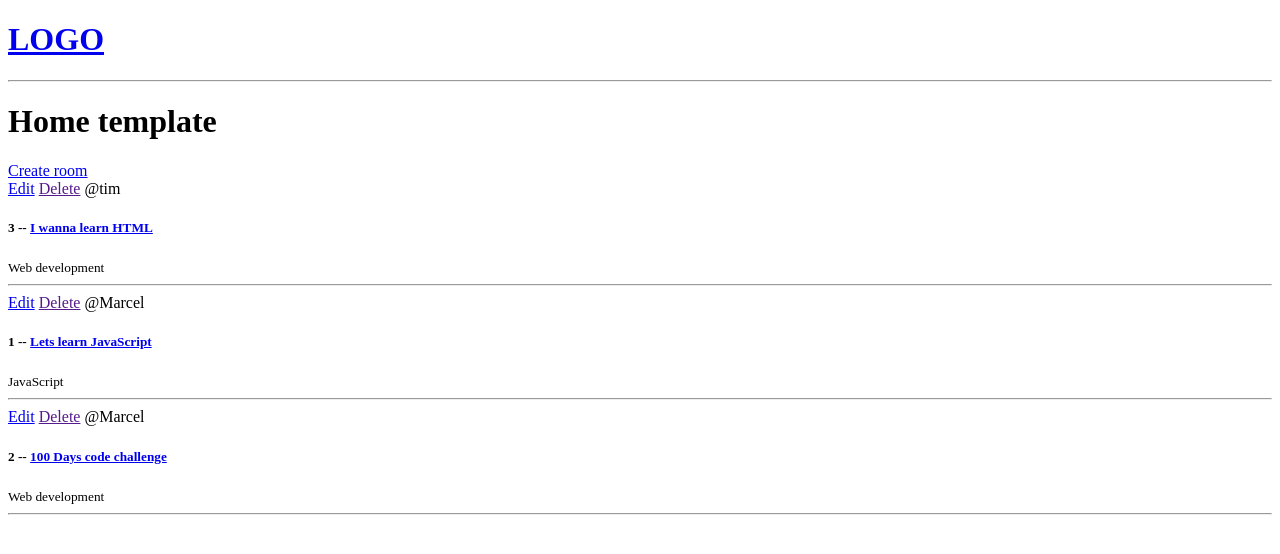
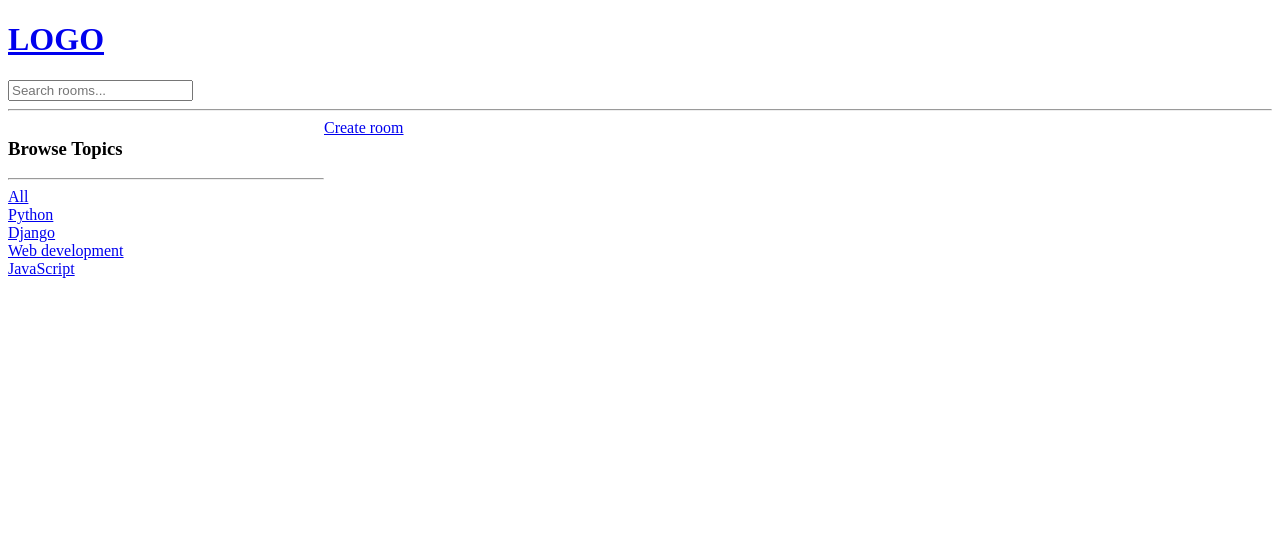
Before and after one commit to Marcel-Siudmak/studybud, a Django app: a page that uses studybud/templates/navbar.html in a window 1280 px wide. Shown: the top 554 px of the page. Run offline with Django 4.2, Linux system fonts and the light colour scheme; data comes from the database, SQL or seed files in the repository; both versions use the stored data as it was after the commit.

Commit message:
searchbar

```diff
--- a/studybud/base/templates/base/home.html
+++ b/studybud/base/templates/base/home.html
@@ -2,7 +2,31 @@
 
 {% block content %}
 
-<h1>Home template</h1>
+<style>
+    .home-container {
+        display: grid;
+        grid-template-columns: 1fr 3fr;
+    }
+
+</style>
+
+<div  class="home-container">
+
+
+    <div>
+        <h3>Browse Topics</h3>
+        <hr>
+
+        <div>
+            <a href="{% url 'home' %}">All</a>
+        </div>
+
+        {% for topic in topics %}
+            <div>
+                <a href="{% url 'home' %}?q={{topic.name}}">{{topic.name}}</a>
+            </div>
+        {% endfor %}
+    </div>
 
     <div>
         <a href="{% url 'create-room'  %}">Create room</a>
@@ -11,7 +35,7 @@
             {% for room in rooms %}
                 <div>
                     <a href="{% url 'update-room' room.id %}">Edit</a>
-                <a href="">Delete</a>
+                    <a href="{% url 'delete-room' room.id %}">Delete</a>
                     <span>@{{room.host.username}}</span>
                     <h5>{{room.id}} -- <a href="{% url 'room' room.id %}">{{room.name}}</a></h5>
                     <small>{{room.topic.name}}</small>
@@ -21,4 +45,7 @@
         </div>
     </div>
 
+
+</div>
+
 {% endblock content %}
--- a/studybud/base/urls.py
+++ b/studybud/base/urls.py
@@ -7,4 +7,5 @@ urlpatterns = [
 
     path('create-room/', views.create_room, name='create-room'),
     path('update-room/<str:pk>', views.update_room, name='update-room'),
+    path('delete-room/<str:pk>', views.delete_room, name='delete-room'),
 ]
--- a/studybud/base/views.py
+++ b/studybud/base/views.py
@@ -1,15 +1,25 @@
+from calendar import c
 from email.mime import base
 from multiprocessing import context
 import re
 from django.shortcuts import render, redirect
-from .models import Room
+from .models import Room, Topic
 from .forms import RoomForm
+from django.db.models import Q
 
 
 
 def home(request):
-    rooms = Room.objects.all()
-    context = {'rooms': rooms}
+    q = request.GET.get('q') if request.GET.get('q') != None else ''
+    rooms = Room.objects.filter(
+        Q(topic__name__icontains=q) |
+        Q(name__icontains=q) |
+        Q(description__icontains=q)
+        )
+
+    topics = Topic.objects.all()
+
+    context = {'rooms': rooms, 'topics': topics}
     return render(request, 'base/home.html', context)
 
 def room(request, pk):
@@ -41,3 +51,10 @@ def update_room(request, pk):
 
     context = {'form': form}
     return render(request, 'base/room_form.html', context)
+
+def delete_room(request, pk):
+    room = Room.objects.get(id=pk)
+    if request.method == 'POST':
+        room.delete()
+        return redirect('home')
+    return render(request, 'base/delete.html', {'obj': room})
--- a/studybud/templates/navbar.html
+++ b/studybud/templates/navbar.html
@@ -2,4 +2,9 @@
     <h1>LOGO</h1>
 </a>
 
+<form method="GET" action="{% url 'home' %}">
+    <input type="text" name="q" placeholder="Search rooms..." />
+
+</form>
+
 <hr>
```
Also changed, not shown: studybud/base/templates/base/delete.html (added, +12 -0 lines), studybud/db.sqlite3. Lines whose indentation alone changed are shown as unchanged.
